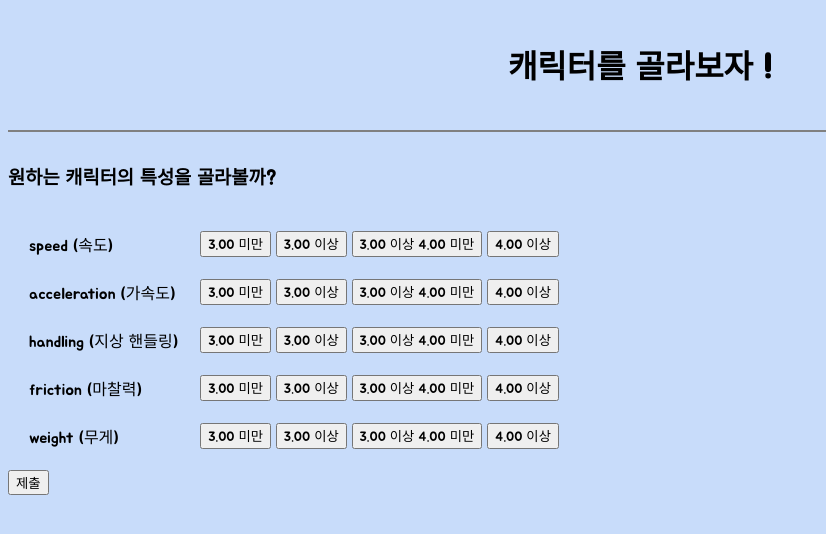
After one commit to ysy7838/CHOOSE-MARIOCART, a PHP site: page /character_button.php in a window 1280 px wide. The commit adds this page. Shown: the top 534 px of the page, without its empty margins (0-826 px from the left). Run offline with PHP 8.4, Linux system fonts and the light colour scheme.

Commit message:
button_mysql.php
수정 부탁합니다

```diff
--- /dev/null
+++ b/character_button.php
@@ -0,0 +1,121 @@
+<!DOCTYPE html>
+<html>
+  <head>
+    <meta charset = "utf-8">
+    <title>캐릭터 고르기</title>
+    <style>
+
+    @import url('https://fonts.googleapis.com/css2?family=Jua&display=swap');  /*웹폰트 링크 불러오기*/
+
+      body
+      {
+        background-color: rgb(200, 220, 250);   /*색상 값의 표현 - 10진수*/
+        font-family: 'Jua', sans-serif;         /*font-family로 폰트 적용*/
+      }
+      h1 {
+        text-align: center;   /*제목 중앙 배열*/
+        padding : 20px;
+      }
+      h3 {
+        border-top: 2px solid grey; padding-top: 30px;     /*제목과 부제목이 구별되도록 회색 선을 그어 주었다.*/
+      }
+
+      table {
+        border-spacing: 20px;      /*표 성분들 사이의 공간*/
+      }
+      .button {
+        text-align: center;                     /*텍스트 가운데 배열 */
+        font-family: 'Jua', sans-serif;
+      }
+      </style>
+    </head>
+    <body>
+  <script>
+    function changecolor(n){
+      var i;
+      var j;
+      for (var i = 1; i <= j; i++) {
+        var x = document.getElementById("button" + i);
+      }
+        var x = document.getElementById("button" + n); if (x.style.color = "black") {
+          x.style.color = "#660099"; }
+      }
+      function send(){
+        var button = document.getElementsByClassName("button");
+        if (button[i].style.color == '#660099') {
+          var j = i + 1;
+          if (1 <= j && j <= 4) {
+            document.getElementById('speed').value = button[i].value;
+          } else if (5 <= j && j <= 8) {
+            document.getElementById('acceleration').value = button[i].value;
+          } else if (9 <= j && j <= 12) {
+            document.getElementById('handling').value = button[i].value;
+          } else if (13 <= j && j <= 16) {
+            document.getElementById('friction').value = button[i].value;
+          } else if (17 <= j && j <= 20){
+            document.getElementById('weight').value = button[i].value;
+          }
+        }
+      }
+  </script>
+  <h1>캐릭터를 골라보자 !</h1>
+  <h3>원하는 캐릭터의 특성을 골라볼까?</h3>
+  <form action="chosen_character.php" method="post">
+    <table>
+      <tr>
+        <td>speed (속도)<br></td>
+        <td>
+          <input class = "button" id = "button1" type = "button" name = "speed" value = "3.00 미만" onclick = "changecolor(1)">
+          <input class = "button" id = "button2" type = "button" name = "speed" value = "3.00 이상" onclick = "changecolor(2)">
+          <input class = "button" id = "button3" type = "button" name = "speed" value = "3.00 이상 4.00 미만" onclick = "changecolor(3)">
+          <input class = "button" id = "button4" type = "button" name = "speed" value = "4.00 이상" onclick = "changecolor(4)">
+        </td>
+      </tr>
+      <tr>
+        <td>acceleration (가속도)<br></td>
+        <td>
+          <input class = "button" id = "button5" type = "button" name = "acceleration" value = "3.00 미만" onclick = "changecolor(5)">
+          <input class = "button" id = "button6" type = "button" name = "acceleration" value = "3.00 이상" onclick = "changecolor(6)">
+          <input class = "button" id = "button7" type = "button" name = "acceleration" value = "3.00 이상 4.00 미만" onclick = "changecolor(7)">
+          <input class = "button" id = "button8" type = "button" name = "acceleration" value = "4.00 이상" onclick = "changecolor(8)">
+        </td>
+      </tr>
+      <tr>
+        <td>handling (지상 핸들링)<br></td>
+        <td>
+          <input class = "button" id = "button9" type = "button" name = "handling" value = "3.00 미만" onclick = "changecolor(9)">
+          <input class = "button" id = "button10" type = "button" name = "handling" value = "3.00 이상" onclick = "changecolor(10)">
+          <input class = "button" id = "button11" type = "button" name = "handling" value = "3.00 이상 4.00 미만" onclick = "changecolor(11)">
+          <input class = "button" id = "button12" type = "button" name = "handling" value = "4.00 이상" onclick = "changecolor(12)">
+        </td>
+      </tr>
+      <tr>
+        <td>friction (마찰력)<br></td>
+        <td>
+          <input class = "button" id = "button13" type = "button" name = "friction" value = "3.00 미만" onclick = "changecolor(13)">
+          <input class = "button" id = "button14" type = "button" name = "friction" value = "3.00 이상" onclick = "changecolor(14)">
+          <input class = "button" id = "button15" type = "button" name = "friction" value = "3.00 이상 4.00 미만" onclick = "changecolor(15)">
+          <input class = "button" id = "button16" type = "button" name = "friction" value = "4.00 이상" onclick = "changecolor(16)">
+        </td>
+      </tr>
+      <tr>
+        <td>weight (무게)<br></td>
+        <td>
+          <input class = "button" id = "button17" type = "button" name = "weight" value = "3.00 미만" onclick = "changecolor(17)">
+          <input class = "button" id = "button18" type = "button" name = "weight" value = "3.00 이상" onclick = "changecolor(18)">
+          <input class = "button" id = "button19" type = "button" name = "weight" value = "3.00 이상 4.00 미만" onclick = "changecolor(19)">
+          <input class = "button" id = "button20" type = "button" name = "weight" value = "4.00 이상" onclick = "changecolor(20)">
+        </td>
+      </tr>
+    </table>
+  </form>
+    <button id = "submit_button" input type = "submit" onclick = 'alert("접수 완료!")';>제출</button>
+      <form action = "button_mysql.php" method = "POST">
+        <input type = "hidden" id = "speed" name = "speed">
+        <input type = "hidden" id = "acceleration" name = "acceleration">
+        <input type = "hidden" id = "handling" name = "handling">
+        <input type = "hidden" id = "friction" name = "friction">
+        <input type = "hidden" id = "weight" name = "weight">
+    </form>
+  </body>
+</html>
```
Also changed, not shown: button_mysql.php (+21 -14 lines), chosen_character.php (added, +13 -0 lines), 1 other file.
